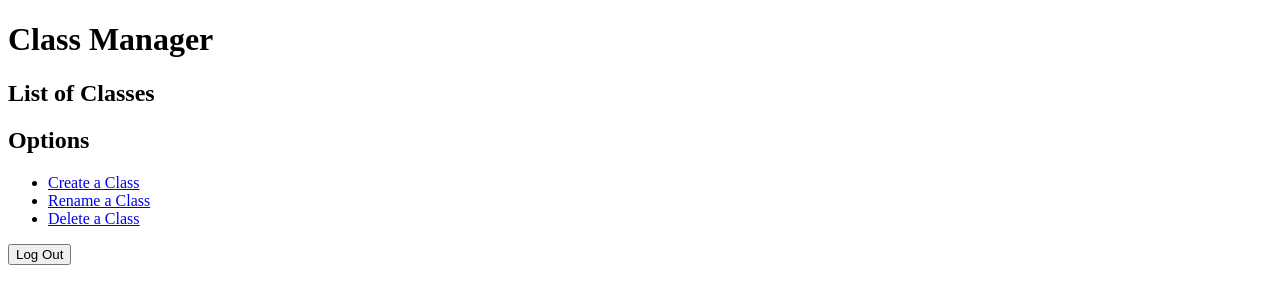
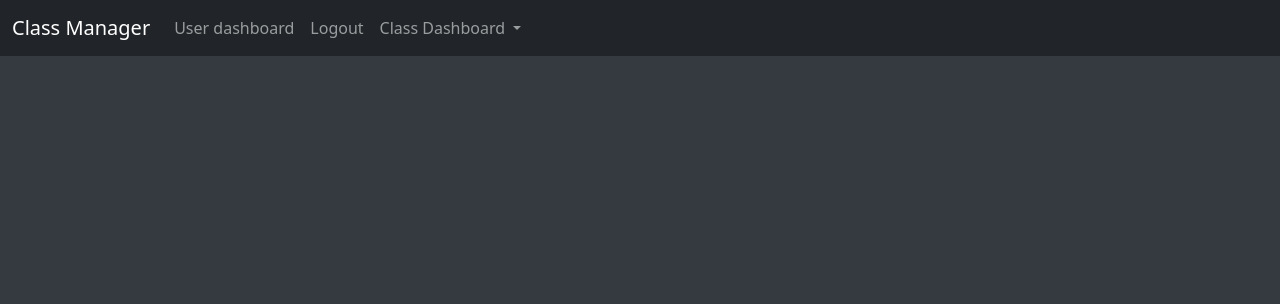
Before and after one commit to dniyomukiza/GRADE_MANAGER, a Flask app: page /class_dashboard in a window 1280 px wide. Shown: the top 304 px of the page. Run offline with Flask 3, Linux system fonts and the light colour scheme; the visitor is signed in with stand-in values (Sample User, id 1); data that the repository does not hold is empty.

Commit message:
added a nav bar to the class dashboard

```diff
--- a/Myapp/templates/class_dashboard.html
+++ b/Myapp/templates/class_dashboard.html
@@ -1,30 +1,20 @@
 <!DOCTYPE html>
 <html lang="en">
 <head>
+    <link href="https://cdn.jsdelivr.net/npm/bootstrap@5.3.2/dist/css/bootstrap.min.css" rel="stylesheet" integrity="sha384-T3c6CoIi6uLrA9TneNEoa7RxnatzjcDSCmG1MXxSR1GAsXEV/Dwwykc2MPK8M2HN" crossorigin="anonymous">
     <meta charset="UTF-8">
     <meta name="viewport" content="width=device-width, initial-scale=1.0">
     <title>Class Manager</title>
+    <style>
+        body {
+            background-color: #343a40;
+            color: white;
+        }
+    </style>
 </head>
 <body>
-    <h1>Class Manager</h1>
-    <h2>List of Classes</h2>
-    <ul>
-        {% for class_obj in classes %}
-            <li>
-                {{ class_obj.class_name }} -
-                <a href="{{ url_for('main.class_home', class_id=class_obj.id) }}">View</a>
-            </li>
-        {% endfor %}
-    </ul>
-    <h2>Options</h2>
-    <ul>
-        <li><a href="{{ url_for('main.create_class') }}">Create a Class</a></li>
-        <li><a href="{{ url_for('main.rename_class') }}">Rename a Class</a></li>
-        <li><a href="{{ url_for('main.delete_class') }}">Delete a Class</a></li>
-    </ul>
-    <!-- Form for logging out -->
-    <form action="{{ url_for('main.logout') }}" method="post">
-        <button type="submit">Log Out</button>
-    </form>
+    {% include 'navbar.html' %}
+
+    <script src="https://cdn.jsdelivr.net/npm/bootstrap@5.3.2/dist/js/bootstrap.bundle.min.js" integrity="sha384-C6RzsynM9kWDrMNeT87bh95OGNyZPhcTNXj1NW7RuBCsyN/o0jlpcV8Qyq46cDfL" crossorigin="anonymous"></script>
 </body>
 </html>
--- a/Myapp/templates/class_home.html
+++ b/Myapp/templates/class_home.html
@@ -6,6 +6,7 @@
     <title>Class Homepage - {{ class_obj.class_name }}</title>
 </head>
 <body>
+
     <h1>Class Homepage - {{ class_obj.class_name }}</h1>
 
     <h2>List of Students</h2>
--- a/Myapp/templates/landing_page.html
+++ b/Myapp/templates/landing_page.html
@@ -11,6 +11,8 @@
             margin: 0;
             padding: 0;
             text-align: center;
+            background-color: #343a40;
+            color: white;
         }
 
         .container {
--- /dev/null
+++ b/Myapp/templates/navbar.html
@@ -0,0 +1,29 @@
+<nav class="navbar navbar-expand-lg navbar-dark bg-dark">
+    <div class="container-fluid">
+      <a class="navbar-brand" href="#">Class Manager</a>
+      <button class="navbar-toggler" type="button" data-bs-toggle="collapse" data-bs-target="#navbarNavDropdown" aria-controls="navbarNavDropdown" aria-expanded="false" aria-label="Toggle navigation">
+        <span class="navbar-toggler-icon"></span>
+      </button>
+      <div class="collapse navbar-collapse" id="navbarNavDropdown">
+        <ul class="navbar-nav">
+            <li class="nav-item">
+                <a class="nav-link" href="{{ url_for('main.register') }}">User dashboard</a>
+              </li>
+          <li class="nav-item">
+            <a class="nav-link" href="{{ url_for('main.logout') }}" method="post">Logout</a>
+          </li>
+
+          <li class="nav-item dropdown">
+            <a class="nav-link dropdown-toggle" href="#" id="navbarDropdownMenuLink" role="button" data-bs-toggle="dropdown" aria-expanded="false">
+              Class Dashboard
+            </a>
+            <ul class="dropdown-menu" aria-labelledby="navbarDropdownMenuLink">
+              <li><a class="dropdown-item" href="{{ url_for('main.create_class') }}">Create class</a></li>
+              <li><a class="dropdown-item" href="{{ url_for('main.rename_class') }}">Rename class</a></li>
+              <li><a class="dropdown-item" href="{{ url_for('main.delete_class') }}">Remove class</a></li>
+            </ul>
+          </li>
+        </ul>
+      </div>
+    </div>
+  </nav>
--- a/Myapp/templates/register.html
+++ b/Myapp/templates/register.html
@@ -4,6 +4,12 @@
     <meta charset="UTF-8">
     <meta name="viewport" content="width=device-width, initial-scale=1.0">
     <title>User Registration</title>
+    <style>
+        body {
+            background-color: #343a40;
+            color: white;
+        }
+    </style>
 </head>
 <body>
     <h2>User Registration</h2>
```
Also changed, not shown: 1 other file.
